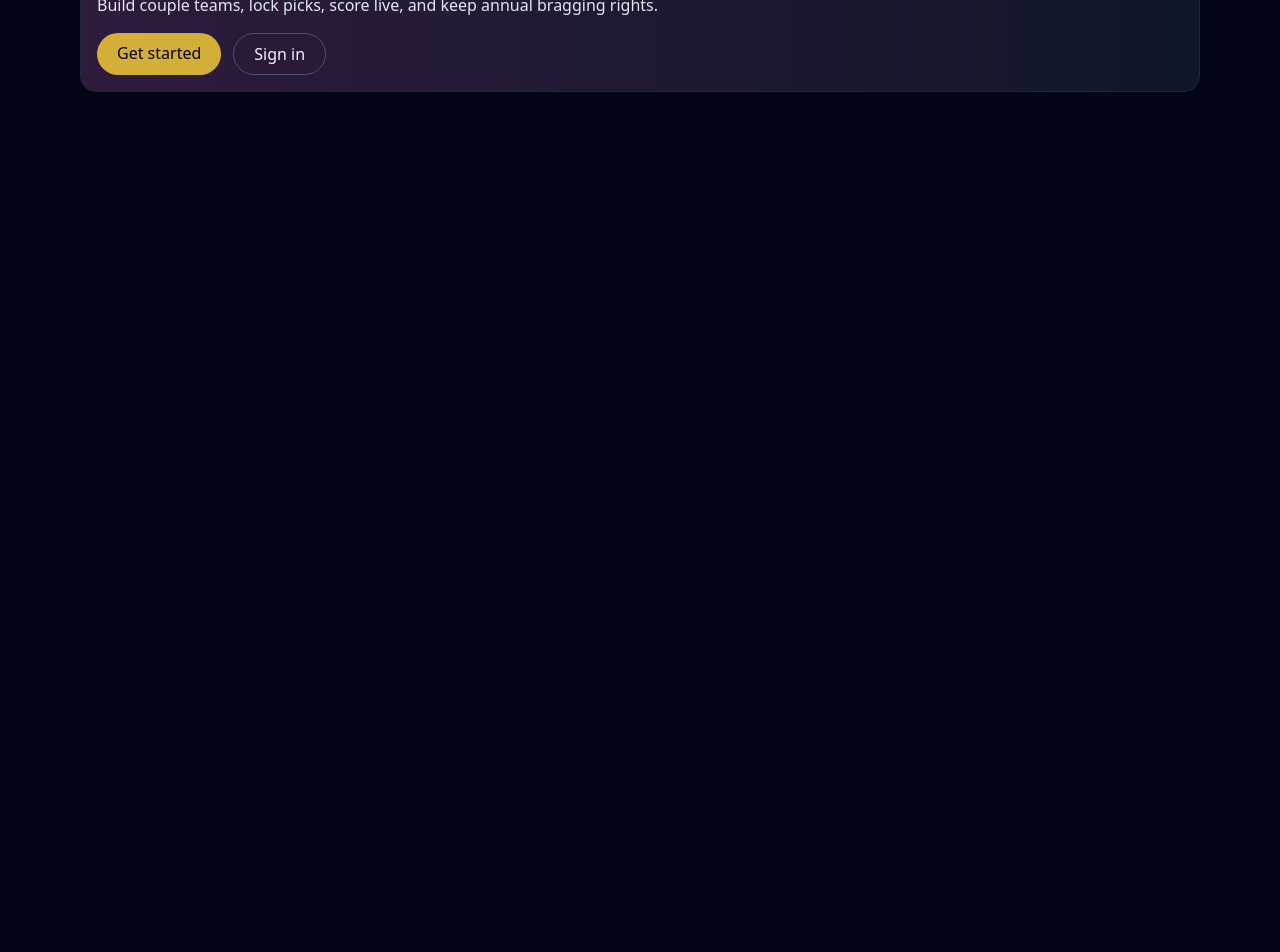
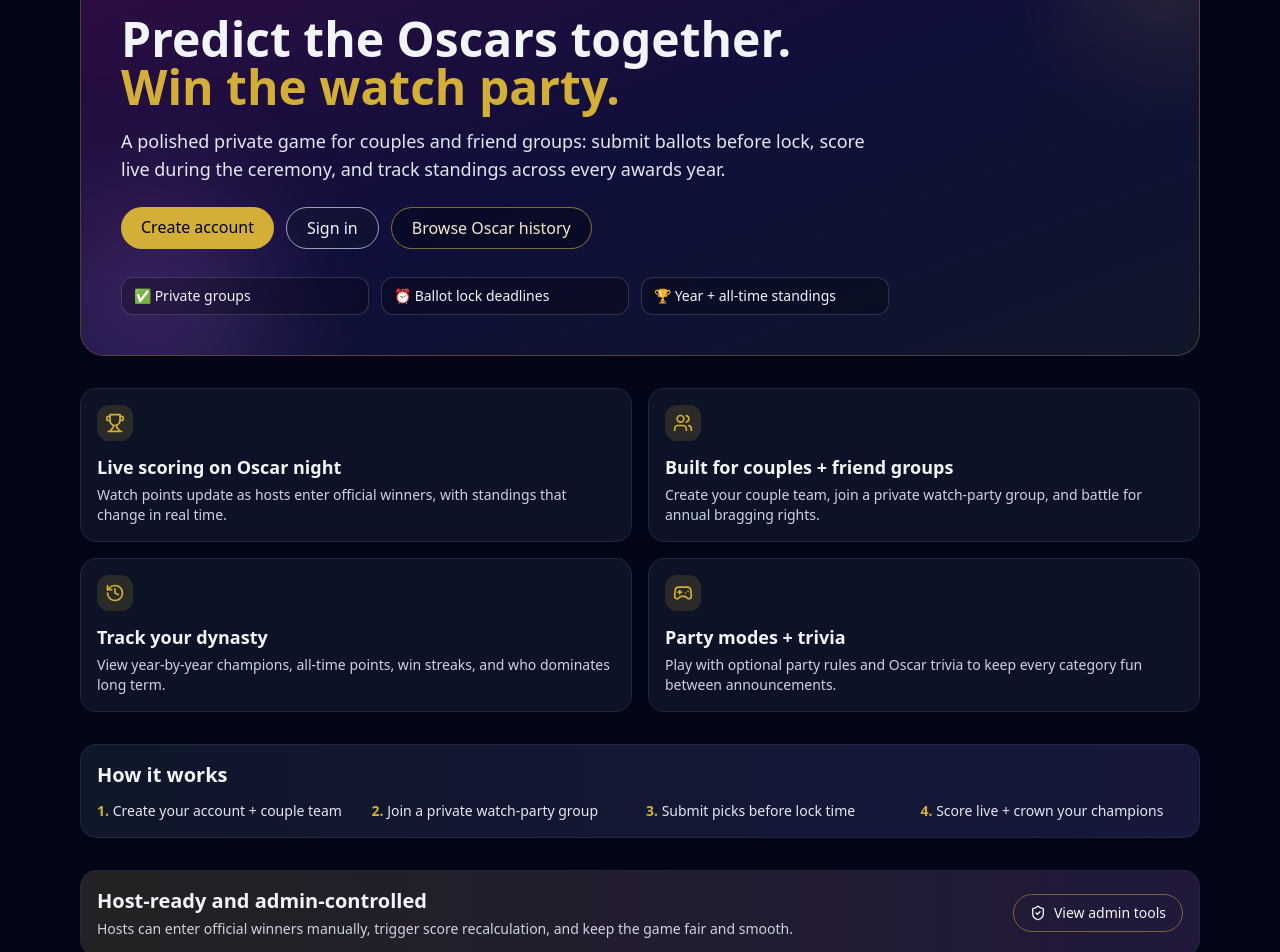
Before and after one commit to jtimbers3/innovult-site, a Next.js app in the folder oscar-couples-app/: page / in a window 1280 px wide. Shown: the part 140-1092 px from the top of the page. Before the commit the page ends 800 px from the top, so only its background shows below. Built offline with nearby package versions, Linux system fonts and the light colour scheme.

Commit message:
Add Oscar history entry point on home page

```diff
--- a/oscar-couples-app/src/app/page.tsx
+++ b/oscar-couples-app/src/app/page.tsx
@@ -1,14 +1,106 @@
 import Link from "next/link";
+import { Trophy, Users, Sparkles, History, ShieldCheck, Gamepad2 } from "lucide-react";
+
+const highlights = [
+  {
+    icon: Trophy,
+    title: "Live scoring on Oscar night",
+    body: "Watch points update as hosts enter official winners, with standings that change in real time."
+  },
+  {
+    icon: Users,
+    title: "Built for couples + friend groups",
+    body: "Create your couple team, join a private watch-party group, and battle for annual bragging rights."
+  },
+  {
+    icon: History,
+    title: "Track your dynasty",
+    body: "View year-by-year champions, all-time points, win streaks, and who dominates long term."
+  },
+  {
+    icon: Gamepad2,
+    title: "Party modes + trivia",
+    body: "Play with optional party rules and Oscar trivia to keep every category fun between announcements."
+  }
+];
 
 export default function HomePage() {
   return (
-    <div className="space-y-6">
-      <section className="card bg-gradient-to-r from-velvet to-slate-900">
-        <h1 className="text-3xl font-bold">Predict the Oscars. Beat your friends.</h1>
-        <p className="mt-2 text-slate-200">Build couple teams, lock picks, score live, and keep annual bragging rights.</p>
-        <div className="mt-4 flex gap-3">
-          <Link href="/signup" className="rounded-full bg-gold px-5 py-2 text-black">Get started</Link>
-          <Link href="/login" className="rounded-full border border-slate-600 px-5 py-2">Sign in</Link>
+    <div className="space-y-8">
+      <section className="relative overflow-hidden rounded-3xl border border-gold/30 bg-gradient-to-br from-fuchsia-700/30 via-indigo-700/20 to-slate-900 p-6 md:p-10">
+        <div className="absolute -right-12 -top-12 h-40 w-40 rounded-full bg-gold/20 blur-3xl" />
+        <div className="absolute -bottom-16 -left-10 h-56 w-56 rounded-full bg-fuchsia-400/20 blur-3xl" />
+
+        <div className="relative max-w-3xl space-y-4">
+          <div className="inline-flex items-center gap-2 rounded-full border border-gold/40 bg-black/20 px-3 py-1 text-xs text-champagne">
+            <Sparkles className="h-3.5 w-3.5" /> Event-night ready MVP
+          </div>
+
+          <h1 className="text-3xl font-bold leading-tight md:text-5xl">
+            Predict the Oscars together.
+            <span className="text-gold"> Win the watch party.</span>
+          </h1>
+
+          <p className="text-base text-slate-200 md:text-lg">
+            A polished private game for couples and friend groups: submit ballots before lock, score live during the ceremony, and track standings across every awards year.
+          </p>
+
+          <div className="flex flex-wrap gap-3 pt-2">
+            <Link href="/signup" className="rounded-full bg-gold px-5 py-2 font-medium text-black hover:bg-yellow-300">
+              Create account
+            </Link>
+            <Link href="/login" className="rounded-full border border-slate-400 bg-slate-900/40 px-5 py-2 font-medium hover:bg-slate-800">
+              Sign in
+            </Link>
+            <Link href="/history" className="rounded-full border border-gold/60 bg-black/30 px-5 py-2 font-medium text-champagne hover:bg-gold/10">
+              Browse Oscar history
+            </Link>
+          </div>
+
+          <div className="grid gap-3 pt-3 text-sm md:grid-cols-3">
+            <div className="rounded-xl border border-slate-500/40 bg-black/25 px-3 py-2">✅ Private groups</div>
+            <div className="rounded-xl border border-slate-500/40 bg-black/25 px-3 py-2">⏰ Ballot lock deadlines</div>
+            <div className="rounded-xl border border-slate-500/40 bg-black/25 px-3 py-2">🏆 Year + all-time standings</div>
+          </div>
+        </div>
+      </section>
+
+      <section className="grid gap-4 md:grid-cols-2">
+        {highlights.map((item) => {
+          const Icon = item.icon;
+          return (
+            <article key={item.title} className="card p-5">
+              <div className="mb-3 inline-flex rounded-xl bg-gold/15 p-2 text-gold">
+                <Icon className="h-5 w-5" />
+              </div>
+              <h2 className="text-lg font-semibold">{item.title}</h2>
+              <p className="mt-1 text-sm text-slate-300">{item.body}</p>
+            </article>
+          );
+        })}
+      </section>
+
+      <section className="card bg-gradient-to-r from-slate-900 to-indigo-950/60 p-6">
+        <h3 className="text-xl font-semibold">How it works</h3>
+        <ol className="mt-3 grid gap-3 text-sm text-slate-200 md:grid-cols-4">
+          <li><span className="font-semibold text-gold">1.</span> Create your account + couple team</li>
+          <li><span className="font-semibold text-gold">2.</span> Join a private watch-party group</li>
+          <li><span className="font-semibold text-gold">3.</span> Submit picks before lock time</li>
+          <li><span className="font-semibold text-gold">4.</span> Score live + crown your champions</li>
+        </ol>
+      </section>
+
+      <section className="card border-gold/30 bg-gradient-to-r from-amber-500/10 to-fuchsia-500/10 p-6">
+        <div className="flex flex-col gap-3 md:flex-row md:items-center md:justify-between">
+          <div>
+            <h3 className="text-xl font-semibold">Host-ready and admin-controlled</h3>
+            <p className="mt-1 text-sm text-slate-300">
+              Hosts can enter official winners manually, trigger score recalculation, and keep the game fair and smooth.
+            </p>
+          </div>
+          <Link href="/admin" className="inline-flex items-center gap-2 rounded-full border border-gold/50 px-4 py-2 text-sm hover:bg-gold/10">
+            <ShieldCheck className="h-4 w-4" /> View admin tools
+          </Link>
         </div>
       </section>
     </div>
```
